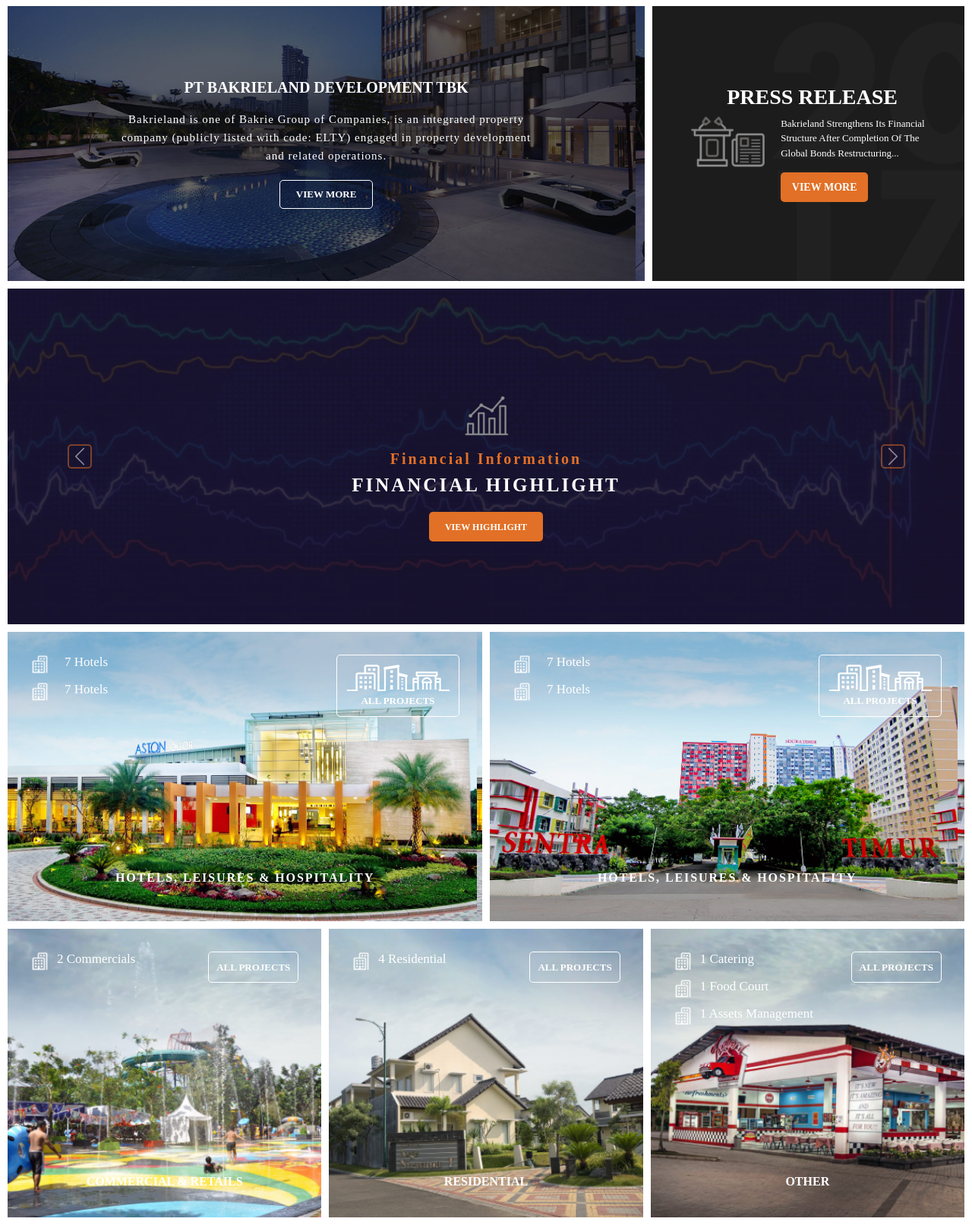
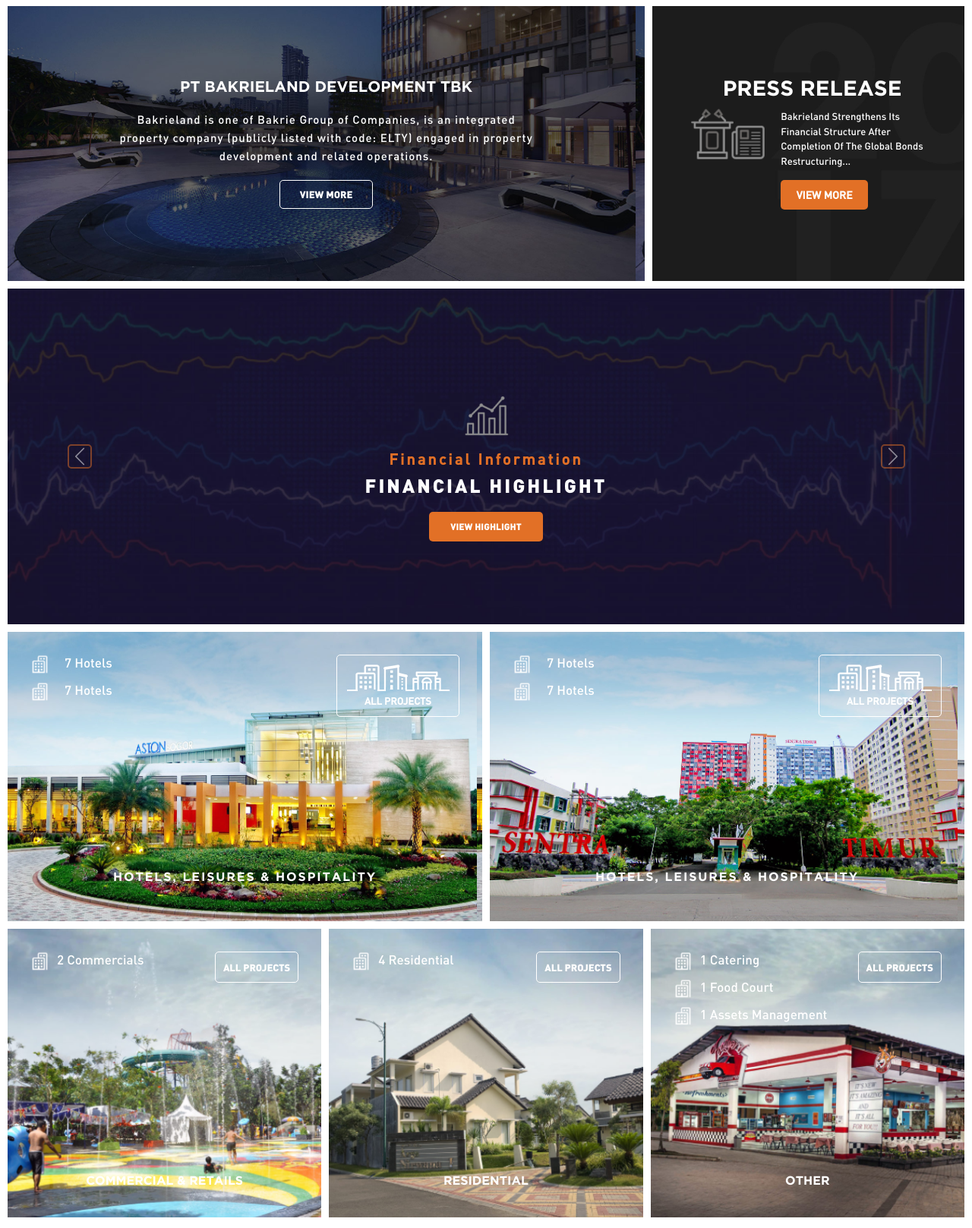
Before and after one commit to rizwangustama/tugasFramework, a website: page index.html in a window 1280 px wide. Shown: the part 592-2209 px from the top of the page at 76% size. Drawn offline with nearby package versions, Linux system fonts and the light colour scheme.

Commit message:
Perbaikan

```diff
--- a/assets/css/boostrap-mod.css
+++ b/assets/css/boostrap-mod.css
@@ -55,20 +55,20 @@
     line-height: 30px;
 }
 .carousel-caption .text1 {
-    font-family: DINPro;
+    font-family: dinnormal;
     font-size: 20px;
     color: #e27026;
 }
 
 .carousel-caption .text2 {
-    font-family: DINPro;
+    font-family: dinbold;
     font-weight: bold;
     font-size: 25px;
     line-height: 40px;
 }
 
 .carousel-caption button {
-    font-family: DINPro;
+    font-family: dinbold;
     font-weight: bold;
     margin-top: 15px;
     color: white;
--- a/assets/css/swipe-mode.css
+++ b/assets/css/swipe-mode.css
@@ -46,7 +46,7 @@
 }
 
 #keenam .e-header h1{
-    font-family: gotham;
+    font-family: gothambold;
     font-weight: bold;
     font-size: 30px;
     text-align: center;
@@ -80,12 +80,12 @@
     font-size: 15px;
     margin: 0;
     padding: 0;
-    font-family: gotham;
+    font-family: gothamlight;
     line-height: 40px;
 }
 
 .pembungkus .title h1 {
-    font-family: gotham;
+    font-family: gothambold;
     font-weight: bold;
     margin: 0;
     padding: 0;
--- a/assets/sass/base/_font.scss
+++ b/assets/sass/base/_font.scss
@@ -1,21 +1,21 @@
 @font-face {
-    font-family: din-bold;
+    font-family: dinbold;
     src: url(/assets/font/din-bold.ttf);
 }
 @font-face {
-    font-family: din-light;
+    font-family: dinlight;
     src: url(/assets/font/din-light.ttf);
 }
 @font-face {
-    font-family: din-normal;
+    font-family: dinnormal;
     src: url(/assets/font/din-normal.ttf);
 }
 @font-face {
-    font-family: gothamLight;
+    font-family: gothamlight;
     src: url(/assets/font/Gotham-Light.woff2);
 }
 @font-face {
-    font-family: gothamBold;
+    font-family: gothambold;
     src: url(/assets/font/GothamBold.woff2) format('woff2');
 }
 @import url("https://fonts.googleapis.com/css2?family=Poppins:ital,wght@0,300;0,400;0,500;0,600;1,300&display=swap");
--- a/assets/sass/components/_navbar.scss
+++ b/assets/sass/components/_navbar.scss
@@ -42,7 +42,7 @@
                                 font-size: 10px;
                                 font-weight: bold;
                                 text-decoration: none;
-                                font-family: gotham;
+                                font-family: gothambold;
                                 letter-spacing: 2px;
 
                             }
@@ -70,7 +70,7 @@
             height: 47px;
             padding: 5px 10px;
             p {
-                font-family: gotham;
+                font-family: gothamlight;
                 font-size: 12px;
                 margin-bottom: 0px;
                 text-align: center;
@@ -129,7 +129,7 @@
                                 font-size: 10px;
                                 font-weight: bold;
                                 text-decoration: none;
-                                font-family: gotham;
+                                font-family: gothamBold;
                                 letter-spacing: 2px;
 
                             }
@@ -156,7 +156,7 @@
             height: 47px;
             padding: 5px 10px;
             p {
-                font-family: gotham;
+                font-family: gothamLight;
                 font-size: 12px;
                 margin-bottom: 0px;
                 text-align: center;
--- a/assets/sass/page/_footer.scss
+++ b/assets/sass/page/_footer.scss
@@ -28,12 +28,12 @@
                 .colom{
                     color: rgb(136, 135, 135);
                     p{
-                        font-family: DINPro;
+                        font-family: dinlight;
                         font-weight: lighter;
                         font-size: 15px;
                         line-height: 30px;
                         span{
-                            font-family: DINPro;
+                            font-family: dinbold;
                             font-weight: bold;
                         }
                     }
@@ -109,12 +109,12 @@
                     .colom{
                         color: rgb(136, 135, 135);
                         p{
-                            font-family: DINPro;
+                            font-family: dinlight;
                             font-weight: lighter;
                             font-size: 15px;
                             line-height: 30px;
                             span{
-                                font-family: DINPro;
+                                font-family: dinbold;
                                 font-weight: bold;
                             }
                         }
--- a/assets/sass/page/_kedua.scss
+++ b/assets/sass/page/_kedua.scss
@@ -27,7 +27,7 @@
                         justify-content: center;
                         align-items: center;
                         h2 {
-                            font-family: gotham;
+                            font-family: gothambold;
                             font-weight: bold;
                             font-size: 20px;
                             color: $colorsecond;
@@ -38,7 +38,7 @@
                             margin-top: 18px;
                             text-align: center;
                             line-height: 24px;
-                            font-family: $fontdin;
+                            font-family: dinnormal;
                             font-size: 15px;
                             letter-spacing: 1px;
                             color: $colorsecond;
@@ -55,7 +55,7 @@
                                 height: 38px;
                                 border: 1px solid $colorsecond;
                                 background:transparent;
-                                font-family: $fontdin;
+                                font-family: dinbold;
                                 font-weight: bold;
                                 color: $colorsecond;
                                 transition: all 0.9s ease;
@@ -78,7 +78,7 @@
                         align-items: center;
                         .isi-konten{
                             h3{
-                                font-family: gotham;
+                                font-family: gothambold;
                                 font-weight: bold;
                                 text-align: center;
                                 color: white;
@@ -90,12 +90,12 @@
                                 }
                                 .kanan{
                                     p {
-                                        font-family: $fontdin;
+                                        font-family: dinnormal;
                                         color: white;
                                         font-size: 13px;
                                     }
                                     button {
-                                        font-family: $fontdin;
+                                        font-family: dinnormal;
                                         font-weight: bold;
                                         font-size: 14px;
                                         background: $colorprimary;
--- a/assets/sass/page/_keempat.scss
+++ b/assets/sass/page/_keempat.scss
@@ -30,7 +30,7 @@
                                 }
                                 p {
                                     font-size: 17px;
-                                    font-family: $fontdin;
+                                    font-family: dinnormal;
                                     color: $colorsecond;
                                     line-height: 20px;
                                 }
@@ -44,7 +44,7 @@
                                 img {}
                                 p{
                                     margin-bottom: 0px;
-                                    font-family: $fontdin;
+                                    font-family: dinnormal;
                                     font-weight: bold;
                                     font-size: 13px;
                                     text-align: center;
@@ -62,7 +62,7 @@
                             margin-top: 200px;
                             text-align: center;
                             color: white;
-                            font-family: gotham;
+                            font-family: gothambold;
                             font-weight: bold;
                             letter-spacing: 1.9px;
                         }
--- a/assets/sass/page/_kelima.scss
+++ b/assets/sass/page/_kelima.scss
@@ -31,7 +31,7 @@
                                 }
                                 p {
                                     font-size: 17px;
-                                    font-family: $fontdin;
+                                    font-family: dinnormal;
                                     color: $colorsecond;
                                     line-height: 20px;
                                 }
@@ -44,7 +44,7 @@
                                 border: 1px solid white;
                                 p{
                                     margin-bottom: 0px;
-                                    font-family: $fontdin;
+                                    font-family: dinbold;
                                     font-weight: bold;
                                     font-size: 13px;
                                     text-align: center;
@@ -61,7 +61,7 @@
                         p{
                             margin-top: 250px;
                             text-align: center;
-                            font-family: gotham;
+                            font-family: gothambold;
                             font-weight: bold;
                             color: white;
 
--- a/assets/sass/page/_ketujuh.scss
+++ b/assets/sass/page/_ketujuh.scss
@@ -22,7 +22,7 @@
                     h1{
                         text-align: center;
                         color: white;
-                        font-family: gotham;
+                        font-family: gothambold;
                         font-weight: bold;
                         font-size: 20px;
                         letter-spacing: 2px;
```
Also changed, not shown: assets/css/main.css.
